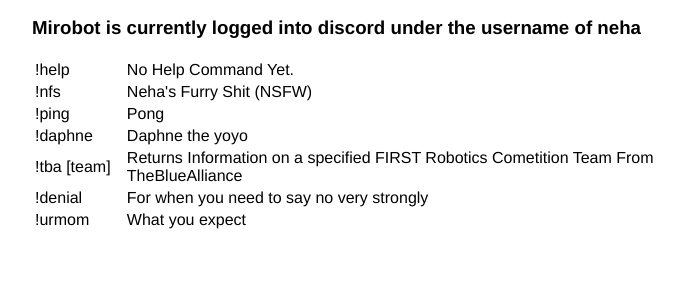
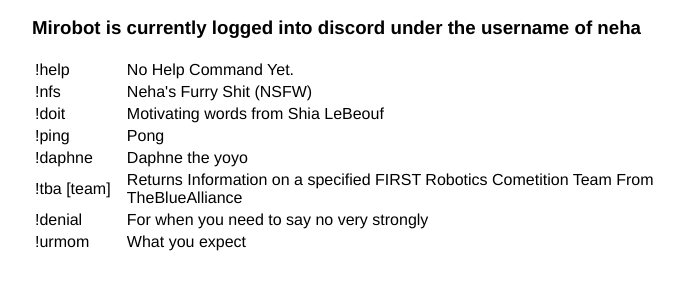
Before and after one commit to nehabot/docs, a plain HTML site: page index.html in a window 1280 px wide. Shown: the part 121-410 px from the top of the page, without its empty margins (0-684 px from the left). Drawn offline with Linux system fonts and the light colour scheme; a script that the page names is missing.

Commit message:
update help menu

```diff
--- a/client.js
+++ b/client.js
@@ -8,6 +8,7 @@ const dreams = [
   'Find and count some sheep',
   'Climb a really tall mountain',
   'Wash the dishes'
+];
 
 // define variables that reference elements on our page
 const dreamsList = document.getElementById('dreams');
--- a/index.html
+++ b/index.html
@@ -63,6 +63,10 @@
             <td style="width: 538px;">Neha's Furry Shit (NSFW)</td>
             </tr>
             <tr>
+              <td style="width: 89px;">!doit</td>
+              <td style="width: 538px;">Motivating words from Shia LeBeouf</td>
+            </tr>
+            <tr>
             <td style="width: 89px;">!ping</td>
             <td style="width: 538px;">Pong</td>
             </tr>
```
